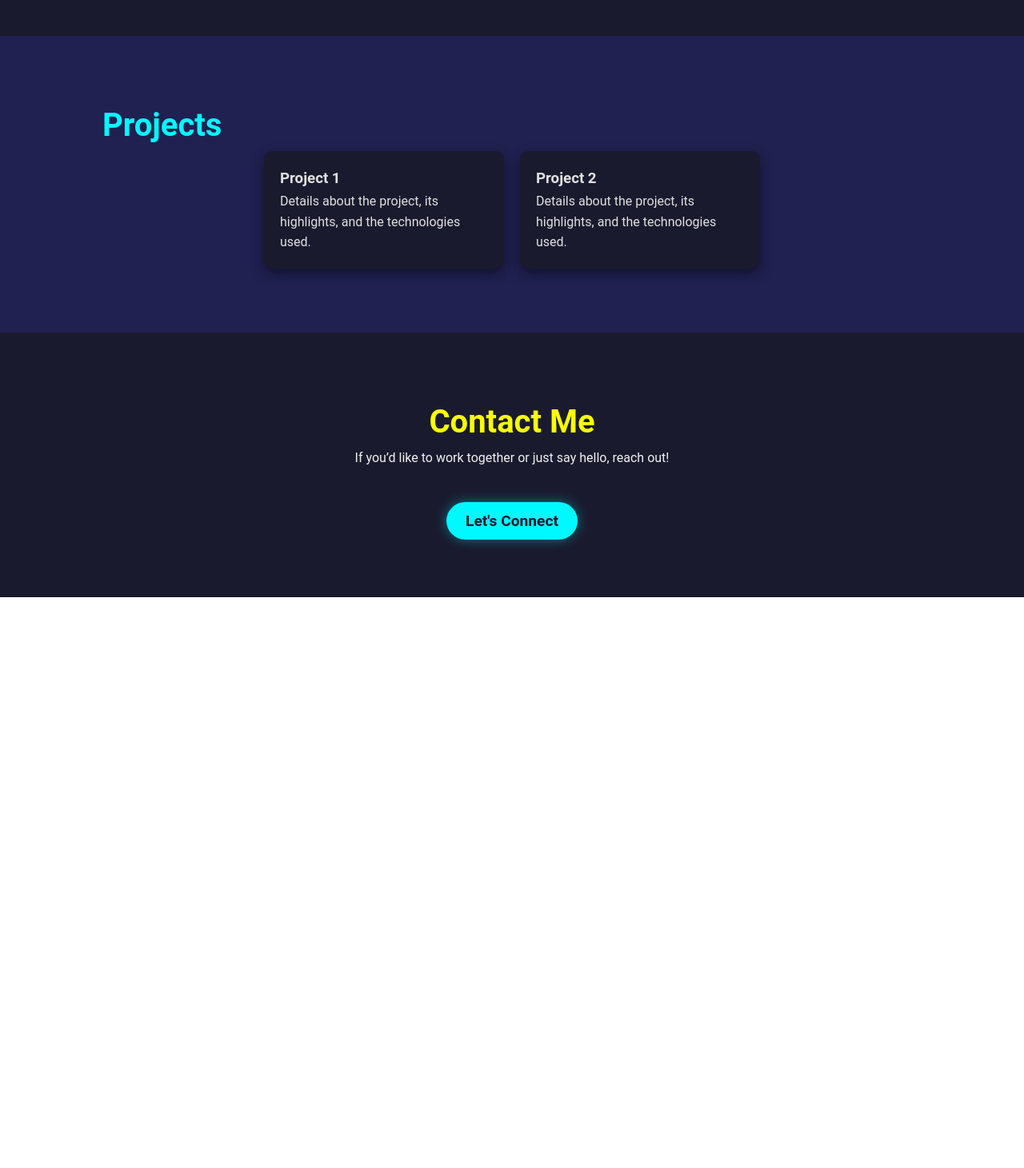
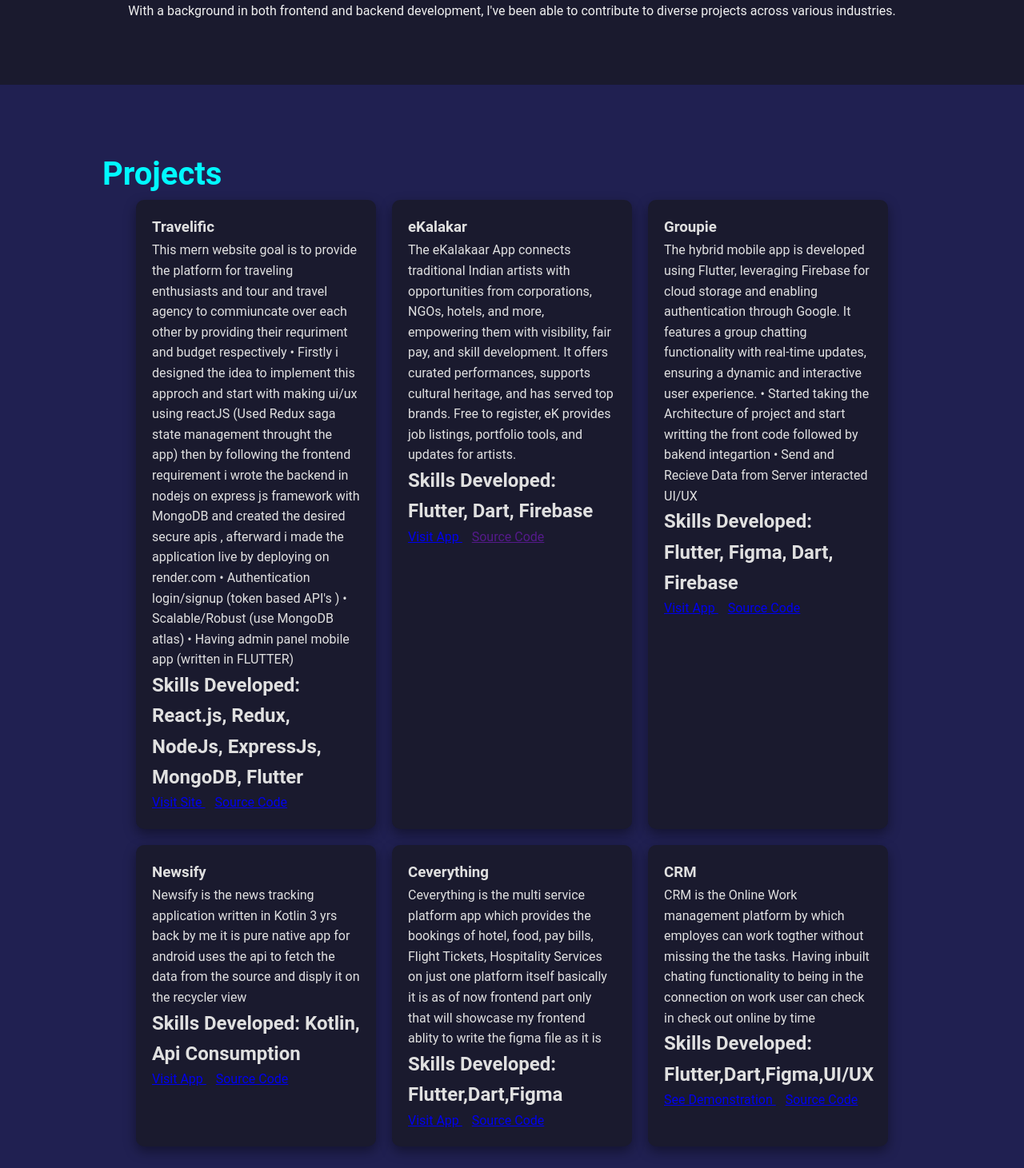
Before and after one commit to HimanshuXD0/Travelific, a React (Create React App) app: page /developer in a window 1280 px wide. Shown: the part 1330-2791 px from the top of the page at 80% size. Before the commit the page ends 2077 px from the top, so only its background shows below. Built offline with nearby package versions, Linux system fonts and the light colour scheme.

Commit message:
add projects

```diff
--- a/src/modules/DeveloperZone/Developer.js
+++ b/src/modules/DeveloperZone/Developer.js
@@ -10,26 +10,29 @@ function Developer() {
         <ul className={styles.navLinks}>
           <li>
             <a href="https://drive.google.com/file/d/14YFH3_HDBzxUN4gjUmu-JGEQAYviK74m/view?usp=sharing">
-                Resume
+              Resume
             </a>
           </li>
           <li><a href="#experience">Experience</a></li>
           <li><a href="#projects">Projects</a></li>
           <li><a href="#contact">Contact</a></li>
         </ul>
+        <ul> </ul>
       </nav>
 
       {/* Hero Section */}
       <section id="hero" className={styles.hero}>
         <h1 className={styles.title}>Hi, I'm <span>Himanshu Sharma</span></h1>
-        <p className={styles.subtitle}>Full Stack Developer Crafting Modern Web Experiences</p>
+        <p className={styles.subtitle}>Full Stack Developer Crafting Modern Web and Mobile Applications Experiences</p>
         <a href="#projects" className={styles.ctaButton}>See My Work</a>
       </section>
 
       {/* About Section */}
       <section id="about" className={styles.about}>
         <h2>About Me</h2>
-        <p>I am a developer with a passion for creating sleek and functional web applications that engage and inspire users.</p>
+        <p>An enthusiastic engineer with a solid grasp of coding and a passion for building innovative solutions. Driven by
+          real-world challenges, I thrive in inspirational environments and aim to use my skills to contribute to
+          meaningful projects and advancements..</p>
       </section>
 
       {/* Experience Section */}
@@ -43,21 +46,100 @@ function Developer() {
         <h2>Projects</h2>
         <div className={styles.projectList}>
           <div className={styles.projectCard}>
-            <h3>Project 1</h3>
-            <p>Details about the project, its highlights, and the technologies used.</p>
+            <h3>Travelific</h3>
+            <p>This mern website goal is to provide the platform for traveling
+              enthusiasts and tour and travel agency to commiuncate over each
+              other by providing their requriment and budget respectively
+              • Firstly i designed the idea to implement this approch and start with
+              making ui/ux using reactJS (Used Redux saga state management
+              throught the app) then by following the frontend requirement i wrote
+              the backend in nodejs on express js framework with MongoDB and
+              created the desired secure apis , afterward i made the application
+              live by deploying on render.com
+              • Authentication login/signup (token based API's )
+              • Scalable/Robust (use MongoDB atlas)
+              • Having admin panel mobile app (written in FLUTTER)</p>
+            <h1>Skills Developed: React.js, Redux, NodeJs, ExpressJs, MongoDB,
+              Flutter</h1>
+            <a href='https://travelific.onrender.com/'>Visit Site </a>
+            &nbsp;&nbsp;&nbsp;
+            <a href='https://github.com/HimanshuXD0/Travelific'>Source Code</a>
+
           </div>
           <div className={styles.projectCard}>
-            <h3>Project 2</h3>
-            <p>Details about the project, its highlights, and the technologies used.</p>
+            <h3>eKalakar</h3>
+            <p>
+              The eKalakaar App connects traditional Indian artists with opportunities from corporations, NGOs, hotels, and more, empowering them with visibility, fair pay, and skill development. It offers curated performances, supports cultural heritage, and has served top brands. Free to register,
+              eK provides job listings, portfolio tools, and updates for artists.</p>
+            <h1> Skills Developed: Flutter, Dart, Firebase</h1>
+            <a href='https://play.google.com/store/apps/details?id=com.tanxe.android.ekalakaar_app'>Visit App </a>
+            &nbsp;&nbsp;&nbsp;
+            <a href=''>Source Code</a>
+
           </div>
+          <div className={styles.projectCard}>
+            <h3>Groupie</h3>
+            <p>The hybrid mobile app is developed using Flutter, leveraging
+              Firebase for cloud storage and enabling authentication through
+              Google. It features a group chatting functionality with real-time
+              updates, ensuring a dynamic and interactive user experience.
+              • Started taking the Architecture of project and start writting the front
+              code followed by bakend integartion
+              • Send and Recieve Data from Server interacted UI/UX
+            </p>
+            <h1> Skills Developed: Flutter, Figma, Dart, Firebase</h1>
+            <a href='https://www.mediafire.com/file/atz5wl1wunkgj71/Groupie.apk/file'>Visit App </a>
+            &nbsp;&nbsp;&nbsp;
+            <a href='https://github.com/HimanshuXD0/Groupie'>Source Code</a>
+
+          </div>
+          <div className={styles.projectCard}>
+            <h3>Newsify</h3>
+            <p>
+                 Newsify is the news tracking application written in Kotlin 3 yrs back by me
+                 it is pure native app for android uses the api to fetch the data from the source and
+                 disply it on the recycler view
+              </p>
+            <h1> Skills Developed: Kotlin, Api Consumption </h1>
+            <a href='https://drive.google.com/file/d/18zhyYNf9IY7JGAmU_b7PqyBZ70rwm3oR/view?usp=sharing'>Visit App </a>
+            &nbsp;&nbsp;&nbsp;
+            <a href='https://github.com/HimanshuXD0/Newsify'>Source Code</a>
+
+          </div>
+          <div className={styles.projectCard}>
+            <h3>Ceverything</h3>
+            <p>
+                Ceverything is the multi service platform app which provides the bookings of hotel, food, pay bills, Flight Tickets, Hospitality Services
+                on just one platform itself basically it is as of now frontend part only that will showcase my frontend ablity to write the figma file as it is
+              </p>
+            <h1> Skills Developed: Flutter,Dart,Figma </h1>
+            <a href='https://www.mediafire.com/file/4zqzbl7awpnnqx0/Ceverything.apk/file'>Visit App </a>
+            &nbsp;&nbsp;&nbsp;
+            <a href='https://github.com/HimanshuXD0/Ceverything'>Source Code</a>
+
+          </div>
+          <div className={styles.projectCard}>
+            <h3>CRM</h3>
+            <p>
+                CRM is the Online Work management platform by which employes can work togther without missing the the tasks. Having
+                inbuilt chating functionality to being in the connection on work user can check in check out online by time
+              </p>
+            <h1> Skills Developed: Flutter,Dart,Figma,UI/UX </h1>
+            <a href='https://drive.google.com/file/d/1jtsZUUNlquDjgFRhJHsDOCillz5msifH/view?usp=sharing'>See Demonstration </a>
+            &nbsp;&nbsp;&nbsp;
+            <a href='https://github.com/HimanshuXD0/CRM'>Source Code</a>
+
+          </div>
+
+          <h1> Connect with me for many other projects which is completely made by me</h1>
         </div>
       </section>
 
       {/* Contact Section */}
       <section id="contact" className={styles.contact}>
         <h2>Contact Me</h2>
-        <p>If you’d like to work together or just say hello, reach out!</p><br/>
-        <br/>
+        <p>If you’d like to work together or just say hello, reach out!</p><br />
+        <br />
         <a href="mailto:sharmahimanshu2429@gmail.com" className={styles.contactButton}>Let's Connect</a>
       </section>
     </div>
--- a/src/modules/DeveloperZone/Developer.module.css
+++ b/src/modules/DeveloperZone/Developer.module.css
@@ -12,12 +12,12 @@
 
 
     position: fixed;
-    top: 0px;
+    top: 0;
     width: 100%;
     padding: 20px 5%;
     display: flex;
-    justify-content: space-between;
-    /* background: rgba(0, 0, 0, 0.9); */
+    justify-content:space-between;
+    background: rgb(0, 0, 0);
     box-shadow: 0 4px 20px rgb(56, 248, 232);
     z-index: 1000;
   }
```
